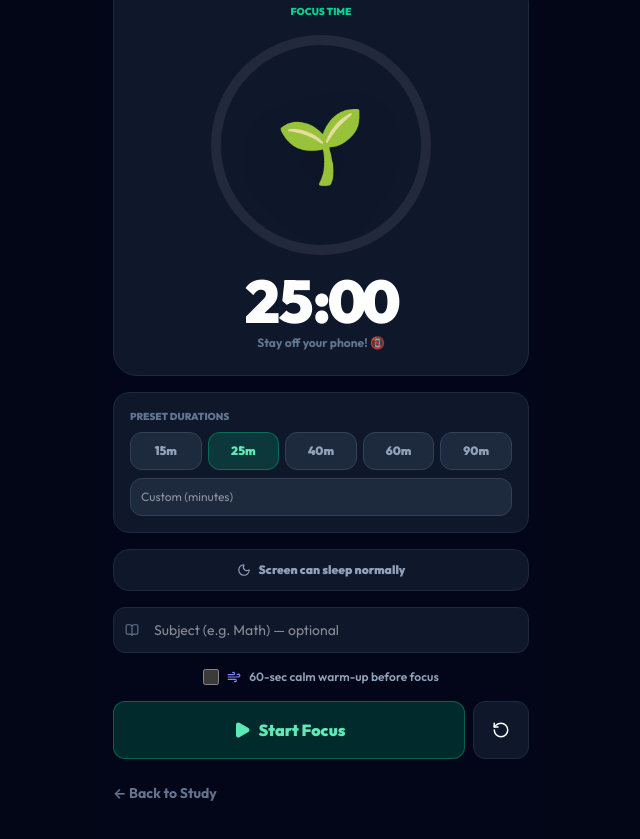
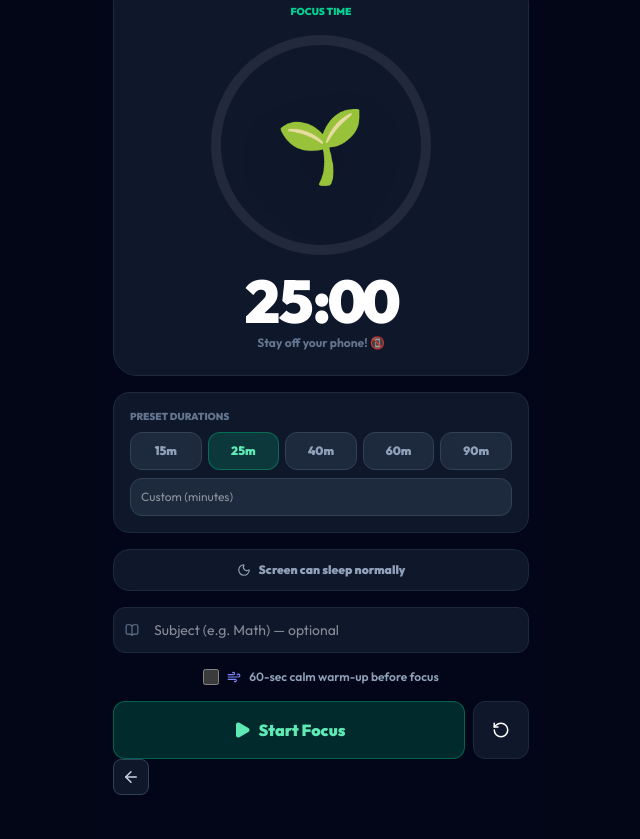
Before and after one commit to prashant14391443-ship-it/daily-goal, a Next.js app: page /focus in a window 1280 px wide. Shown: the part 217-1056 px from the top of the page, without its empty margins (319-959 px from the left). Built offline with nearby package versions, Linux system fonts and the light colour scheme; no server answers.

Commit message:
back arrow uses history.back (no 404)

```diff
--- /dev/null
+++ b/app/components/BackBtn.tsx
@@ -0,0 +1,18 @@
+"use client";
+import { useRouter } from "next/navigation";
+import { ArrowLeft } from "lucide-react";
+
+export default function BackBtn({ to = "/study" }: { to?: string }) {
+  const router = useRouter();
+  return (
+    <button
+      onClick={() => {
+        if (typeof window !== "undefined" && window.history.length > 1) router.back();
+        else router.push(to);
+      }}
+      className="w-9 h-9 rounded-lg bg-slate-900 border border-slate-700 flex items-center justify-center hover:bg-slate-800 transition-colors"
+    >
+      <ArrowLeft size={18} className="text-slate-300" />
+    </button>
+  );
+}
--- a/app/flashcards/page.tsx
+++ b/app/flashcards/page.tsx
@@ -6,7 +6,7 @@ import { useRouter } from "next/navigation";
 import Link from "next/link";
 import { Layers, Plus, Play, X, Check, BookOpen, RotateCw, Trophy } from "lucide-react";
 import { EmptyState } from "@/app/components/ui";
-
+import BackBtn from "@/app/components/BackBtn";
 type Card = { id: string; subject: string; front: string; back: string };
 
 export default function FlashcardsPage() {
@@ -263,9 +263,7 @@ export default function FlashcardsPage() {
         </div>
       )}
 
-      <Link href="/study" className="inline-block mt-6 text-sm text-slate-500 hover:text-white press font-bold">
-        ← Back to Study
-      </Link>
+     <BackBtn />
     </main>
   );
 }
--- a/app/focus/page.tsx
+++ b/app/focus/page.tsx
@@ -6,7 +6,7 @@ import { recordNotification } from "@/lib/notify";
 import Link from "next/link";
 import { Timer, Play, Pause, RotateCcw, Sun, Moon, BookOpen, Coffee, Wind } from "lucide-react";
 import BoxBreather from "@/app/components/BoxBreather";
-
+import BackBtn from "@/app/components/BackBtn";
 function toLocalISO(d: Date) { const y = d.getFullYear(); const m = String(d.getMonth() + 1).padStart(2, "0"); const day = String(d.getDate()).padStart(2, "0"); return `${y}-${m}-${day}`; }
 
 function playBeep() {
@@ -333,9 +333,7 @@ export default function FocusPage() {
         </button>
       </div>
 
-      <Link href="/study" className="inline-block mt-6 text-sm text-slate-500 hover:text-white press font-bold">
-        ← Back to Study
-      </Link>
+     <BackBtn />
 
       {/* 🧘 BREATHING WARM-UP MODAL */}
       {showBreather && !running && (
--- a/app/quiz/page.tsx
+++ b/app/quiz/page.tsx
@@ -4,7 +4,7 @@ import { useState } from "react";
 import Link from "next/link";
 import { Bot, Sparkles, Zap, BookOpen, Check, X, Lightbulb, Play } from "lucide-react";
 import { ProgressRing } from "@/app/components/ui";
-
+import BackBtn from "@/app/components/BackBtn";
 type Question = {
   q: string;
   options: string[];
@@ -317,9 +317,7 @@ export default function QuizPage() {
         </div>
       )}
 
-      <Link href="/study" className="inline-block mt-6 text-sm text-slate-500 hover:text-white press font-bold">
-        ← Back to Study
-      </Link>
+      <BackBtn />
     </main>
   );
 }
--- a/app/review/page.tsx
+++ b/app/review/page.tsx
@@ -4,7 +4,7 @@ import Link from "next/link";
 import { supabase } from "@/lib/supabase";
 import { loadSrs, saveSrs, getDue, addTopic, reviewItem, deleteItem, SrsItem, todayISO } from "@/lib/srs";
 import { ArrowLeft, BookOpen, Check, X, Plus, RefreshCw, Brain } from "lucide-react";
-
+import BackBtn from "@/app/components/BackBtn";
 export default function ReviewPage() {
   const [uid, setUid] = useState("guest");
   const [due, setDue] = useState<SrsItem[]>([]);
@@ -50,7 +50,7 @@ export default function ReviewPage() {
   return (
     <main className="min-h-screen bg-slate-950 text-white p-4 pb-24 max-w-2xl mx-auto overflow-x-hidden">
       <div className="flex items-center gap-3 mb-6">
-        <Link href="/study" className="w-9 h-9 rounded-lg bg-slate-900 border border-slate-700 flex items-center justify-center hover:bg-slate-800 transition-colors"><ArrowLeft size={18} className="text-slate-300" /></Link>
+        <BackBtn />
         <div className="w-10 h-10 rounded-xl bg-teal-500/10 border border-teal-500/20 flex items-center justify-center"><Brain size={20} className="text-teal-400" /></div>
         <div><h1 className="text-xl font-bold">Review</h1><p className="text-xs text-slate-400">Spaced repetition — never forget again</p></div>
       </div>
--- a/app/summarize/page.tsx
+++ b/app/summarize/page.tsx
@@ -7,7 +7,7 @@ import { supabase } from "@/lib/supabase";
 import { addTopic } from "@/lib/srs";
 import { drawMap, dataUrlToBlob, DESIGN_NAMES } from "@/lib/mindmap";
 import type { MapData } from "@/lib/mindmap";
-
+import BackBtn from "@/app/components/BackBtn";
 type Result = { title: string; points: string[]; map: MapData };
 type QuizQ = { q: string; options: string[]; answer: string };
 
@@ -357,7 +357,7 @@ export default function SummarizePage() {
         </div>
       )}
 
-      <Link href="/study" className="inline-block mt-6 text-sm text-slate-500 hover:text-white press font-bold">← Back to Study</Link>
+      <BackBtn />
     </main>
   );
 }
```
